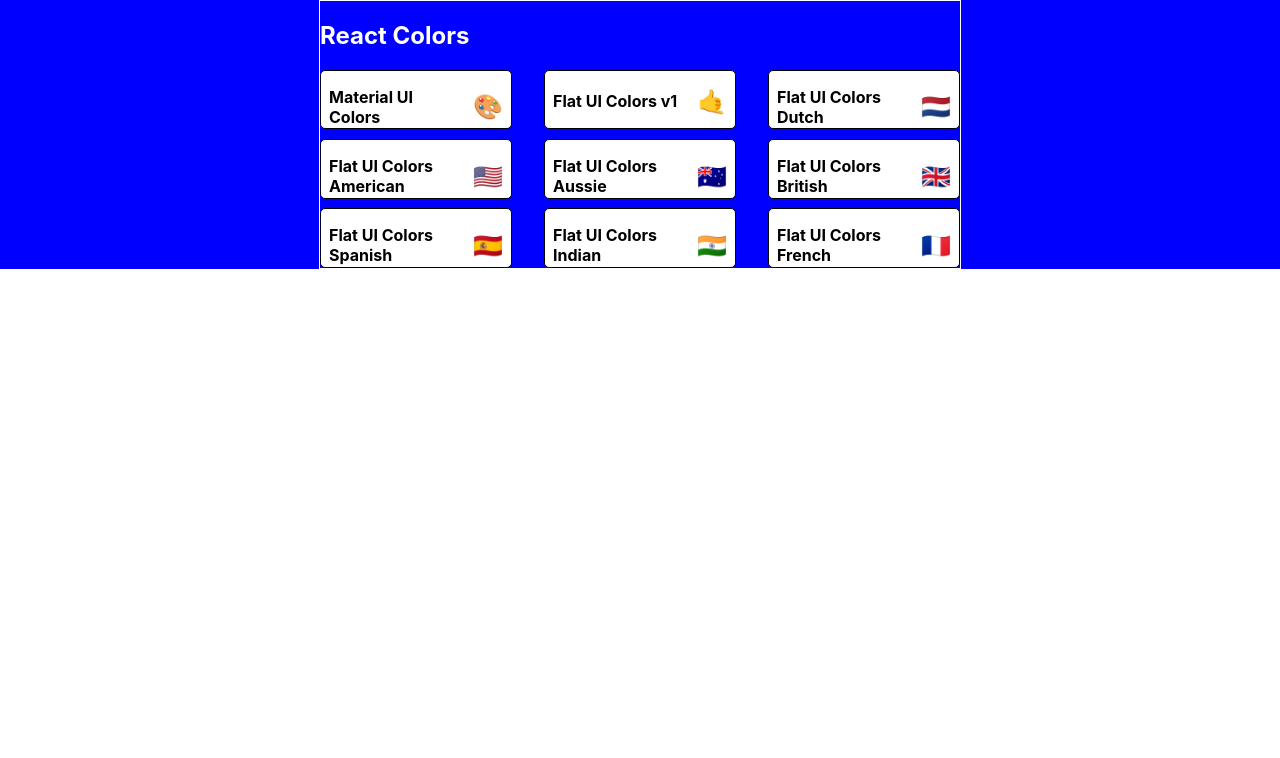
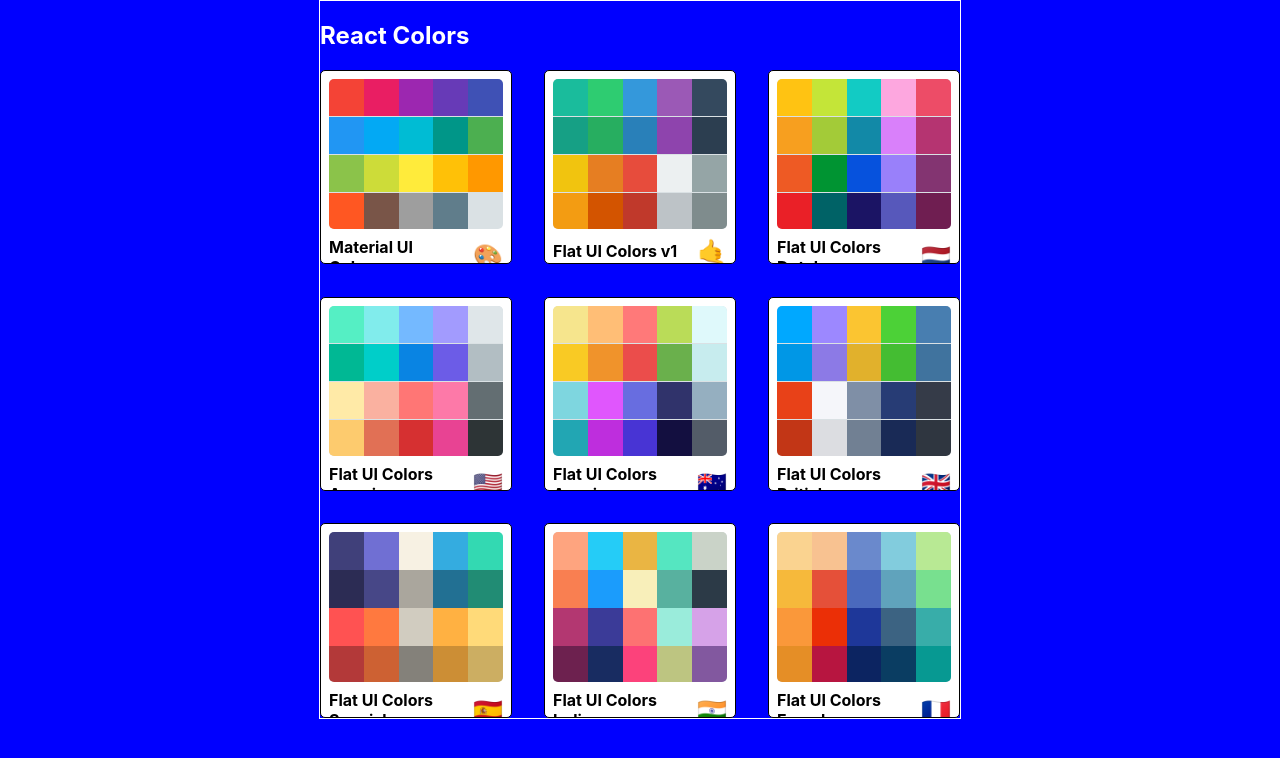
Before and after one commit to JeremyCrichton/color-palette, a React (Create React App) app: page / in a window 1280 px wide. Shown: the top 758 px of the page. Built offline with nearby package versions, Linux system fonts and the light colour scheme.

Commit message:
style MiniPalette

```diff
--- a/src/MiniPalette.js
+++ b/src/MiniPalette.js
@@ -14,13 +14,17 @@
     }
   },
   colors: {
-    backgroundColor: 'grey'
+    backgroundColor: '#dae1e4',
+    height: '150px',
+    width: '100%',
+    borderRadius: '5px',
+    overflow: 'hidden'
   },
   title: {
     display: 'flex',
     justifyContent: 'space-between',
     alignItems: 'center',
-    margin: 0,
+    margin: '0',
     color: 'black',
     paddingTop: '.5rem',
     fontSize: '1rem',
@@ -29,17 +33,31 @@
   emoji: {
     marginLeft: '.5rem',
     fontSize: '1.5rem'
+  },
+  miniColor: {
+    height: '25%',
+    width: '20%',
+    display: 'inline-block',
+    margin: '0 auto',
+    position: 'relative',
+    marginBottom: '-3.5px'
   }
 });
 
 const MiniPalette = props => {
   const classes = useStyles();
-  const { paletteName, emoji } = props;
-  console.log(props);
+  const { paletteName, emoji, colors } = props;
+  const miniColorBoxes = colors.map(color => (
+    <div
+      className={classes.miniColor}
+      style={{ backgroundColor: color.color }}
+      key={color.name}
+    ></div>
+  ));
 
   return (
     <div className={classes.root}>
-      <div className={classes.colors}></div>
+      <div className={classes.colors}>{miniColorBoxes}</div>
       <h5 className={classes.title}>
         {paletteName} <span className={classes.emoji}>{emoji}</span>
       </h5>
--- a/src/PaletteList.js
+++ b/src/PaletteList.js
@@ -7,7 +7,7 @@
 const useStyles = makeStyles({
   root: {
     backgroundColor: 'blue',
-    height: '100%',
+    height: '100vh',
     display: 'flex',
     alignItems: 'flex-start',
     justifyContent: 'center'
@@ -15,7 +15,6 @@
   container: {
     width: '50%',
     display: 'flex',
-    alignItems: 'flex-start',
     flexDirection: 'column',
     flexWrap: 'wrap',
     border: '1px solid white'
@@ -26,6 +25,7 @@
     width: '100%',
     justifyContent: 'space-between'
   },
+  title: {},
   palettes: {
     boxSizing: 'border-box',
     width: '100%',
@@ -42,7 +42,7 @@
     <div className={classes.root}>
       <div className={classes.container}>
         <nav className={classes.nav}>
-          <h1>React Colors</h1>
+          <h1 className={classes.title}>React Colors</h1>
         </nav>
         <div className={classes.palettes}>
           {palettes.map(palette => (
```
